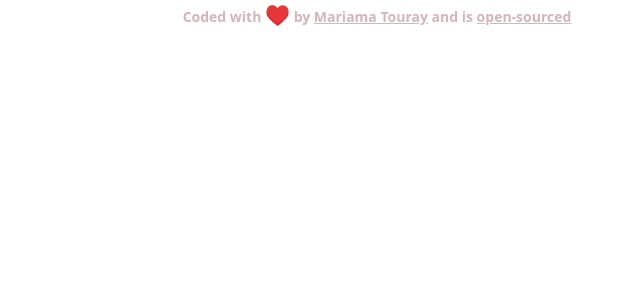
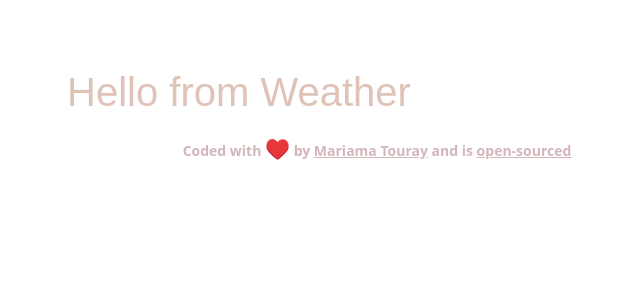
Before and after one commit to touraymk/skycast-react-app, a React (Create React App) app: page / in a window 1280 px wide. Shown: the top 300 px of the page, without its empty margins (263-903 px from the left). Built offline with nearby package versions, Linux system fonts and the light colour scheme.

Commit message:
Added Weather.js/css
Implemented it to App.js, and styled it with CSS and Bootstrap.

```diff
--- a/src/App.css
+++ b/src/App.css
@@ -1,3 +1,12 @@
+.App .appWrapper {
+  max-width: 660px;
+  color: rgba(199, 164, 182, 0.9);
+  filter: sepia(50%);
+  margin: 0 auto;
+  font-family: "PT Mono", Arial, Helvetica, sans-serif;
+  padding: 20px 20px 10px 20px;
+}
+
 .App footer {
   font-weight: 800;
   filter: sepia(20%);
--- a/src/App.js
+++ b/src/App.js
@@ -1,8 +1,13 @@
 import "./App.css";
+import Weather from "./Weather";
 
 function App() {
   return (
     <div className="App">
+      <div className="container mt-md-5 appWrapper">
+        <Weather />
+      </div>
+
       <footer className="text-center">
         Coded with <span className="emojiColor">♥️</span> by{" "}
         <a href="https://monumental-malasada-41cd9f.netlify.app">
--- /dev/null
+++ b/src/Weather.js
@@ -0,0 +1,6 @@
+import React from "react";
+import "./Weather.css";
+
+export default function Weather() {
+  return <h1>Hello from Weather</h1>;
+}
```
Also changed, not shown: src/Weather.css (added).
